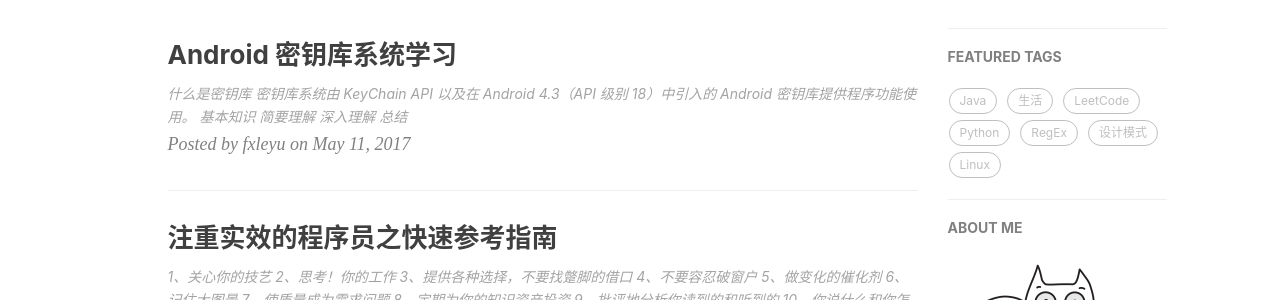
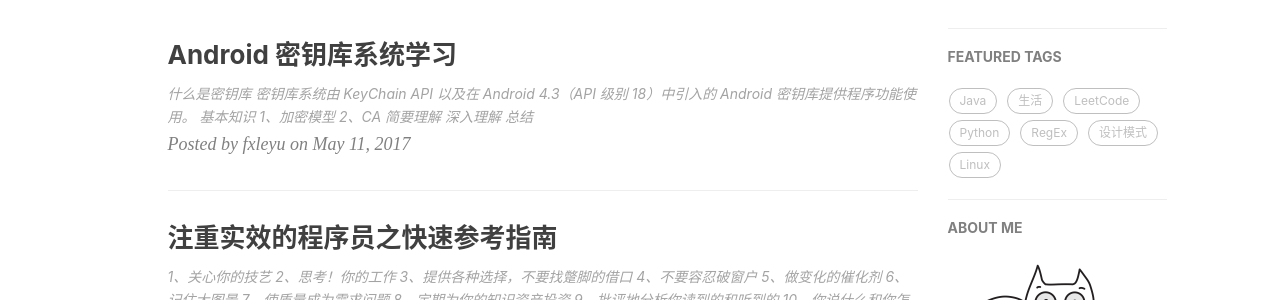
Before and after one commit to fxleyu/fxleyu.github.io, a Jekyll site: the page built from index.html, in a window 1280 px wide and 900 px high. Shown: the part 430-730 px from the top of the window. Built offline with Jekyll 4.4.1, drawn with Linux system fonts in a browser that asks for light colours; nearby versions of some CDN libraries; the list of posts is cut into pages by our own code; comment, search, counter and statistics services are not loaded.

Commit message:
UPDATE the blog of KeyStore

```diff
--- a/_posts/2017-05-22-android-keystore-system.md
+++ b/_posts/2017-05-22-android-keystore-system.md
@@ -10,6 +10,9 @@ tags:
 密钥库系统由 KeyChain API 以及在 Android 4.3（API 级别 18）中引入的 Android 密钥库提供程序功能使用。
 
 # 基本知识
+1、加密模型
+
+2、CA
 
 # 简要理解
 
```
